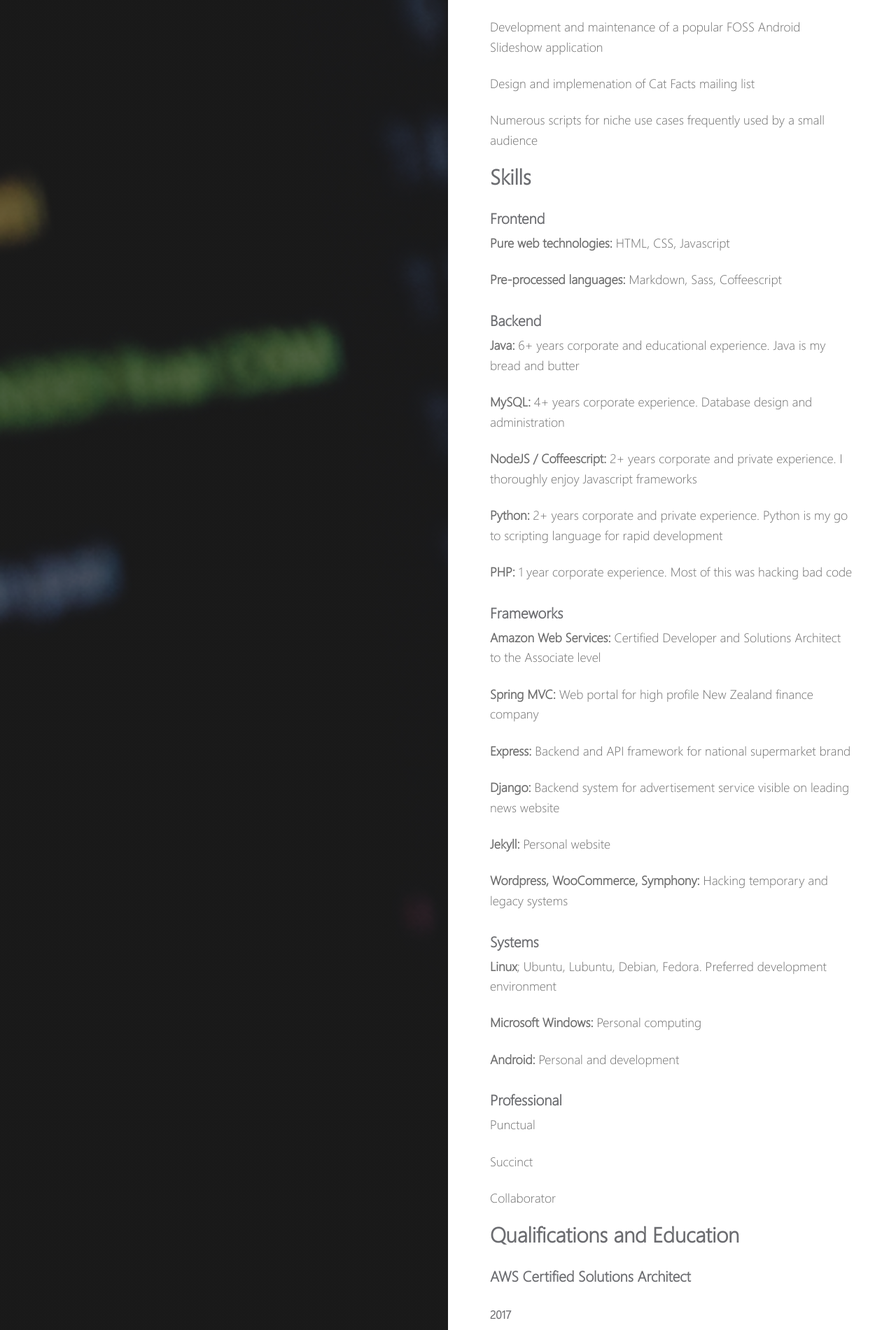
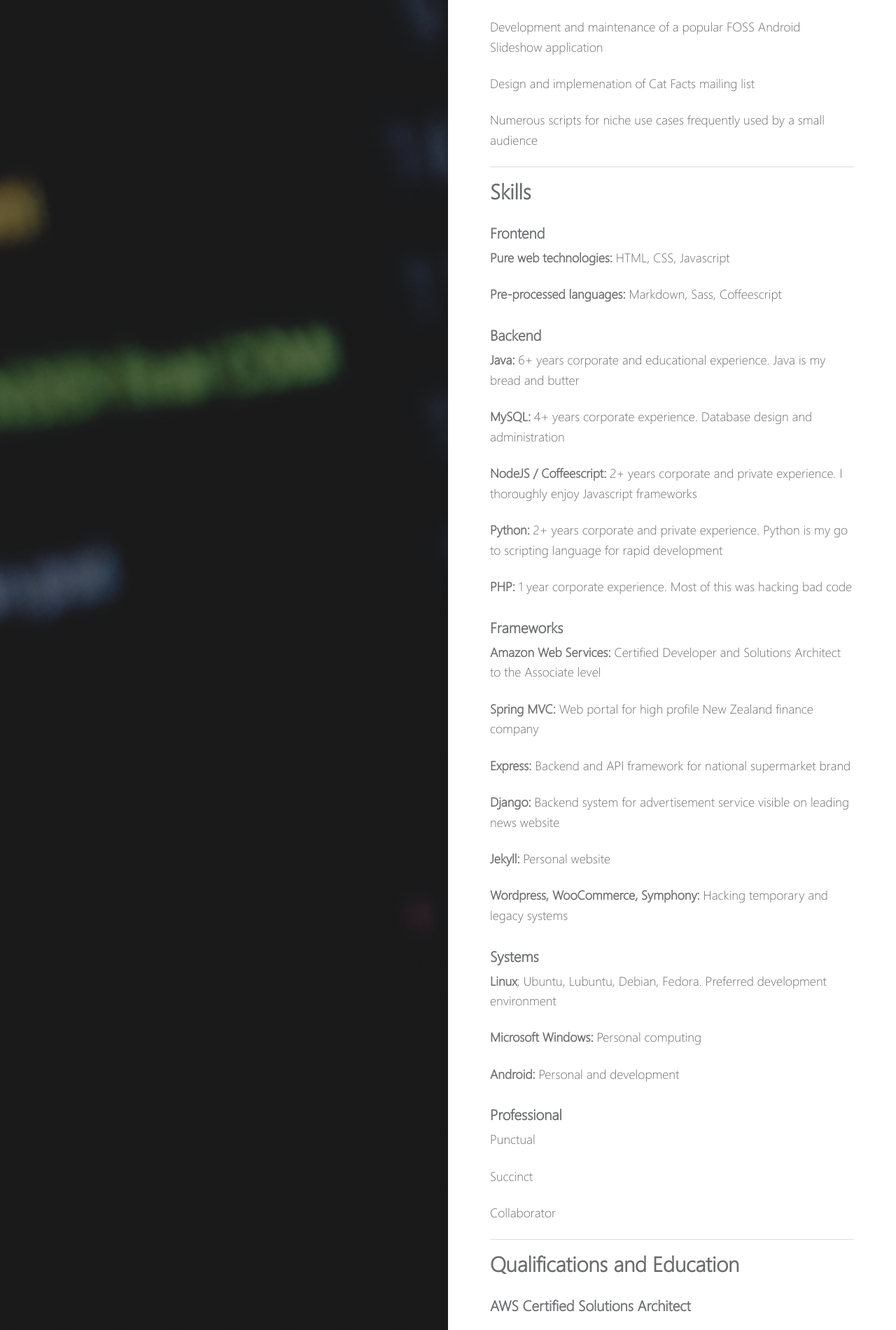
Before and after one commit to ScreamingHawk/ScreamingHawk.github.io, a Jekyll site: the page built from _pages/cv.md, in a window 1280 px wide. Shown: the part 1346-3247 px from the top of the page at 70% size. Built offline with Jekyll 4.4.1, drawn with Linux system fonts in a browser that asks for light colours.

Commit message:
Added hr break between sections

```diff
--- a/_pages/cv.md
+++ b/_pages/cv.md
@@ -45,6 +45,9 @@ block_share_bottom: true
 {% endfor %}
 {% endfor %}
 {% endif %}
+{% unless forloop.last %}
+---
+{% endunless %}
 {% endfor %}
 {% endcapture %}
 
```
